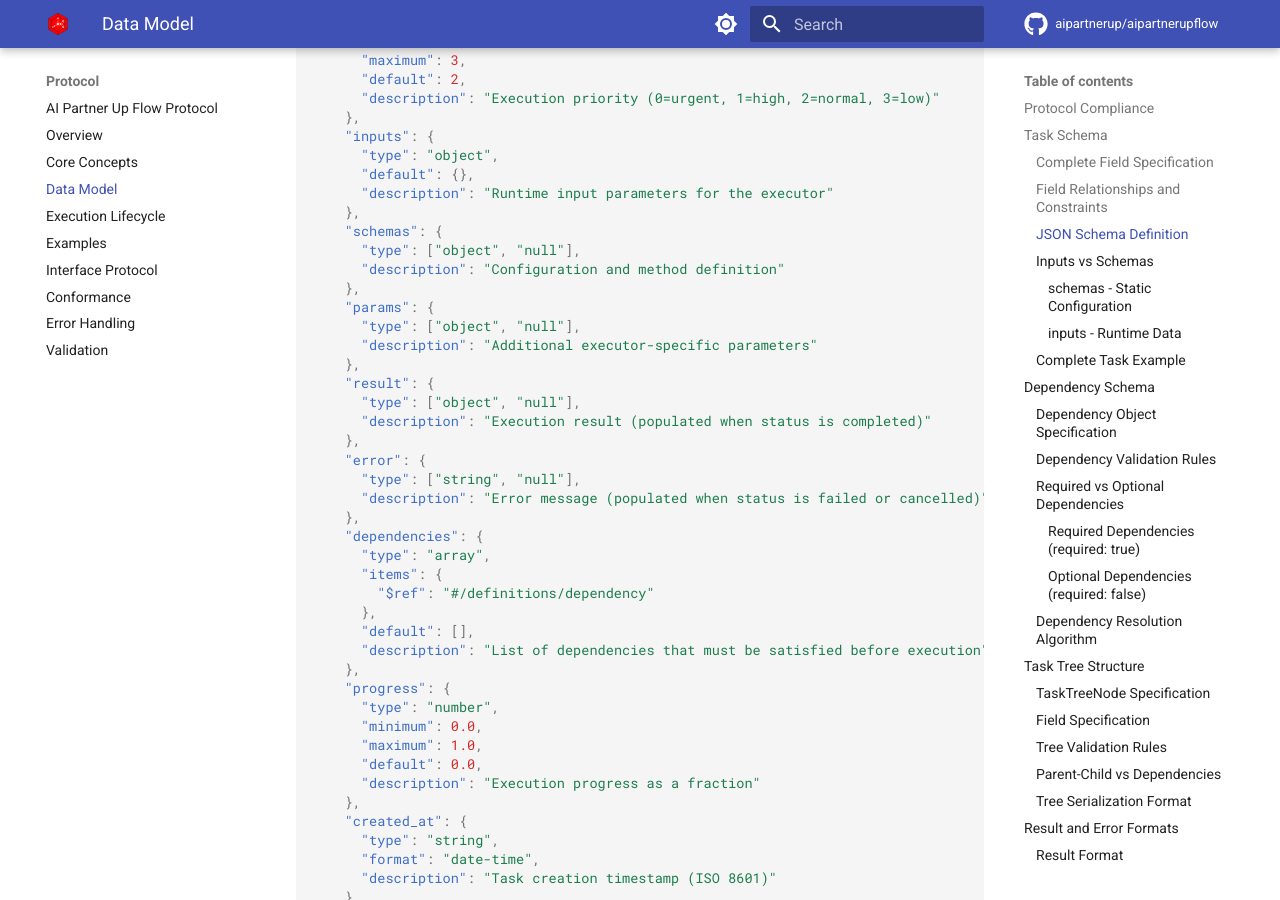
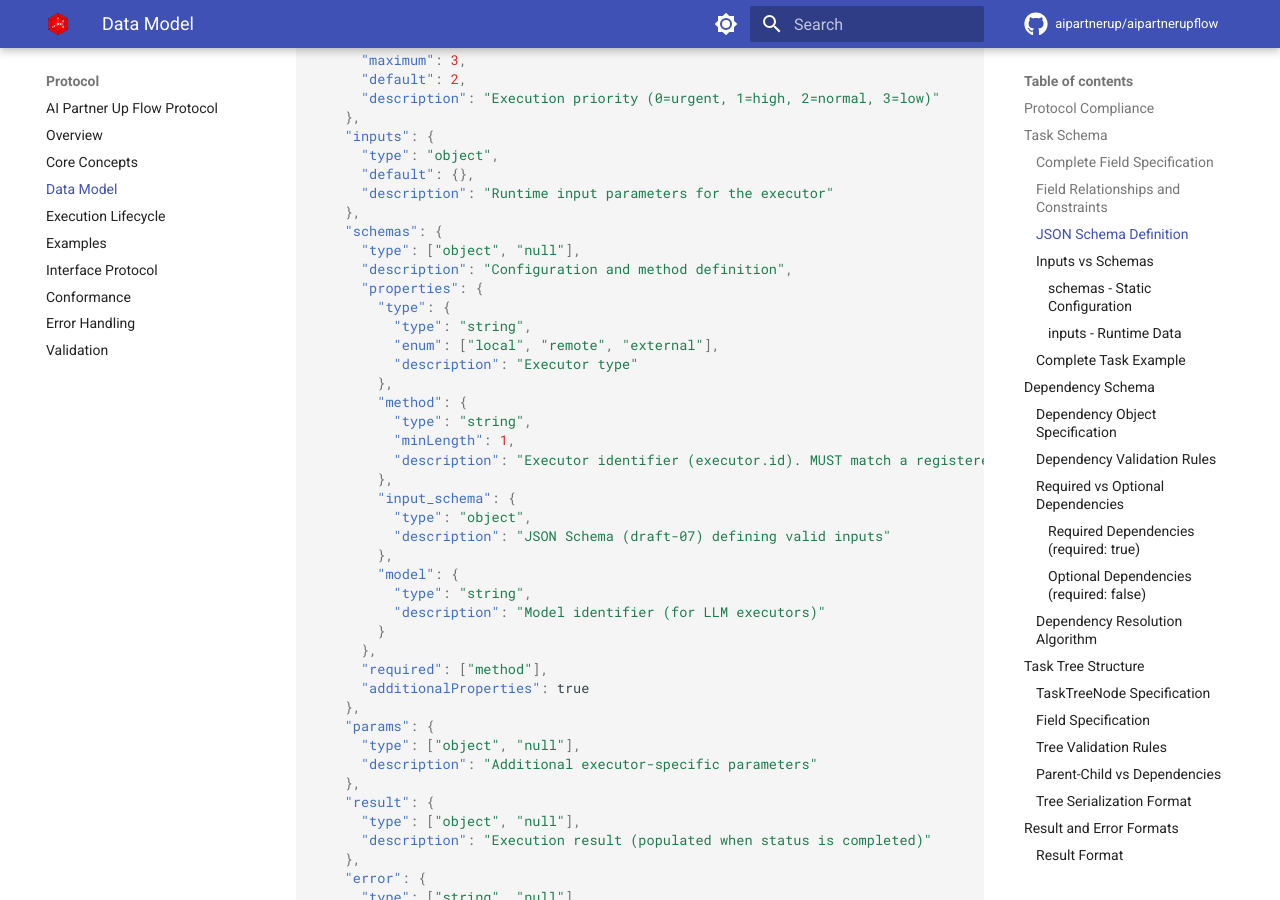
Before and after one commit to aipartnerup/aipartnerupflow-docs, an MkDocs documentation site: the page built from docs/protocol/03-data-model.md, in a window 1280 px wide and 900 px high, scrolled down 4220 px. Built offline with MkDocs 1.6.1 and Material for MkDocs 9.7.7, drawn with Linux system fonts in a browser that asks for light colours; comment, search, counter and statistics services are not loaded; the version menu is left out; some of the changed text lies outside the part shown.

Commit message:
chore: Update version to 0.7.2 in versions.json and enhance data model documentation with detailed schema properties for executor configuration.

```diff
--- a/docs/protocol/03-data-model.md
+++ b/docs/protocol/03-data-model.md
@@ -99,7 +99,29 @@ A Task is the atomic unit of execution within a Flow. It represents a single uni
     },
     "schemas": {
       "type": ["object", "null"],
-      "description": "Configuration and method definition"
+      "description": "Configuration and method definition",
+      "properties": {
+        "type": {
+          "type": "string",
+          "enum": ["local", "remote", "external"],
+          "description": "Executor type"
+        },
+        "method": {
+          "type": "string",
+          "minLength": 1,
+          "description": "Executor identifier (executor.id). MUST match a registered executor identifier in the ExecutorRegistry."
+        },
+        "input_schema": {
+          "type": "object",
+          "description": "JSON Schema (draft-07) defining valid inputs"
+        },
+        "model": {
+          "type": "string",
+          "description": "Model identifier (for LLM executors)"
+        }
+      },
+      "required": ["method"],
+      "additionalProperties": true
     },
     "params": {
       "type": ["object", "null"],
@@ -191,7 +213,7 @@ It is **critical** to distinguish between `inputs` and `schemas`:
 
 **Fields**:
 - `type` (string, optional): Executor type. Values: `"local"` (same process), `"remote"` (different process), `"external"` (external service).
-- `method` (string, required if `schemas` present): The key used to look up the executor in the `ExecutorRegistry`. MUST match a registered executor identifier.
+- `method` (string, **required**): The executor identifier. MUST be the executor.id (registered executor identifier) used to look up the executor in the `ExecutorRegistry`. MUST match a registered executor identifier.
 - `input_schema` (object, optional): JSON Schema (draft-07) defining what `inputs` are valid. Used for validation before execution.
 
 **Example**:
@@ -610,11 +632,12 @@ Executors can be categorized by their source and availability:
 
 ### Executor Identifier
 
-The `method` field in `schemas` is used to look up the executor in the registry.
+The `method` field in `schemas` is used to look up the executor in the registry. The value of `schemas.method` MUST be the executor.id (the registered executor identifier).
 
 **MUST**:
 - `method` MUST be a non-empty string.
-- `method` MUST match a registered executor identifier.
+- `method` MUST be the executor.id (registered executor identifier).
+- `method` MUST match a registered executor identifier in the ExecutorRegistry.
 - Executor identifiers MUST be unique within a registry.
 
 **SHOULD**:
--- a/docs/versions.json
+++ b/docs/versions.json
@@ -1,7 +1,7 @@
 [
   {
-    "version": "0.7.1",
-    "title": "0.7.0",
+    "version": "0.7.2",
+    "title": "0.7.2",
     "aliases": [
       "latest"
     ]
```
